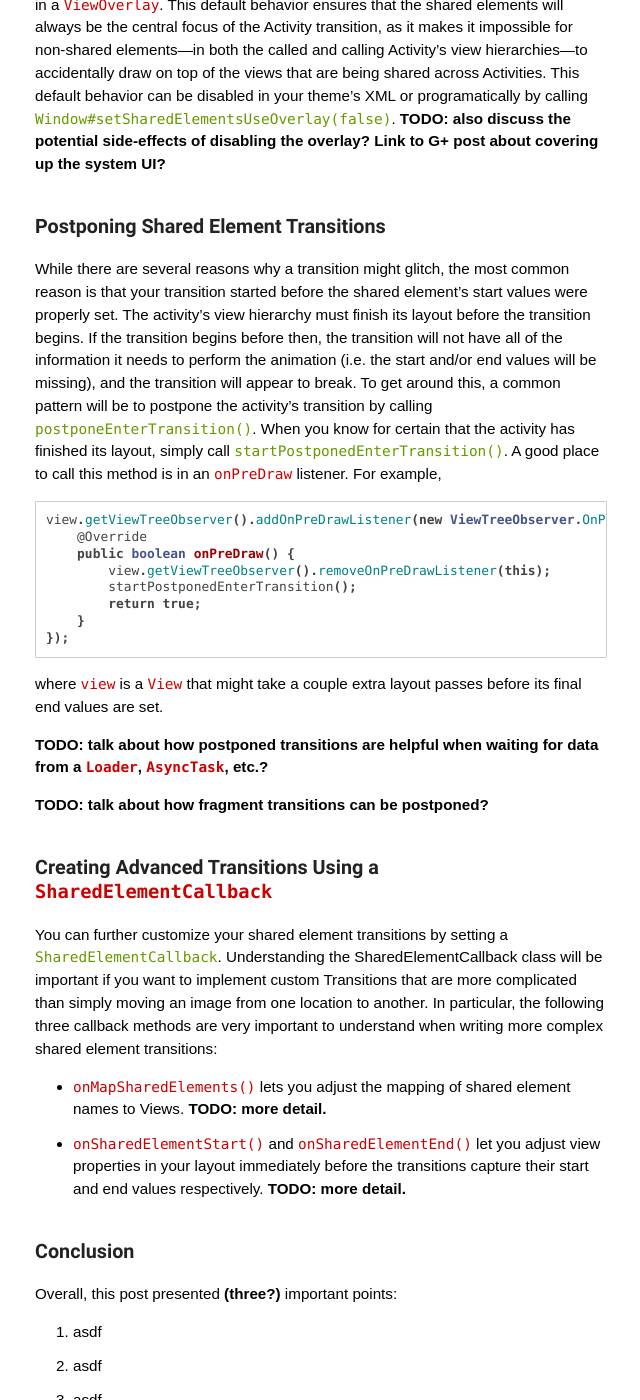
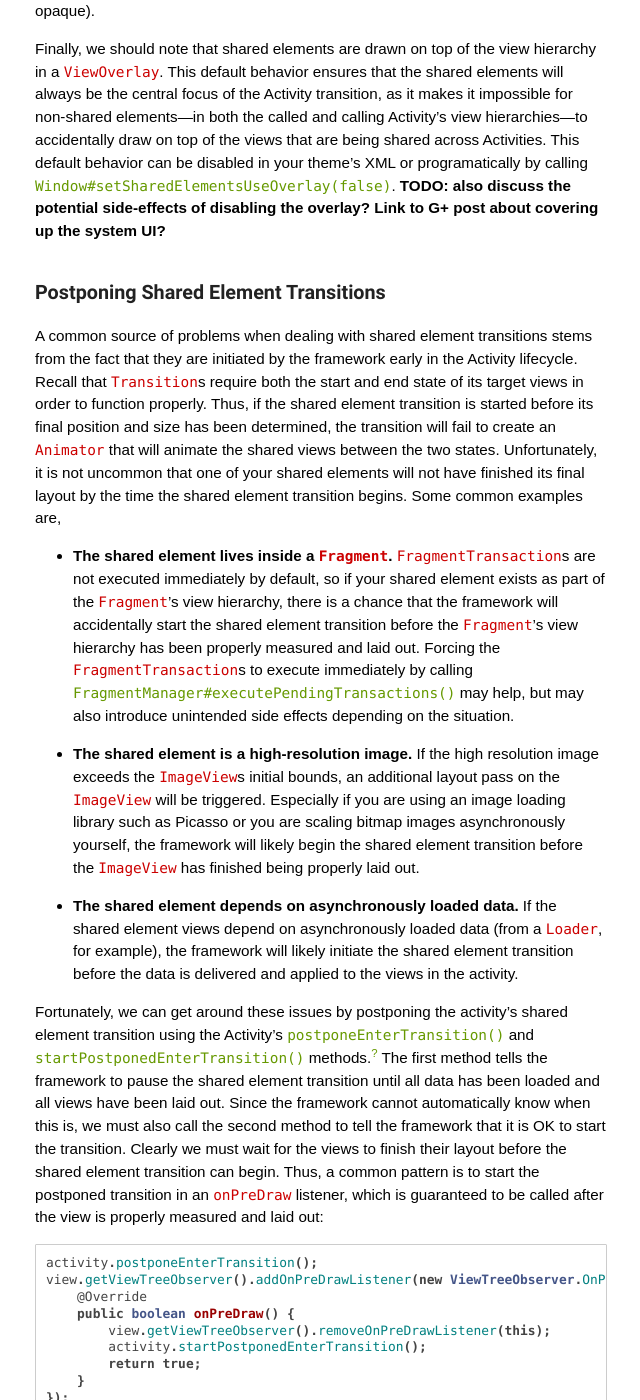
Before and after one commit to alexjlockwood/AndroidDesignPatterns, a Jekyll site: the page built from _posts/2014-12-16-activity-fragment-shared-element-transitions-part3.md, in a window 1280 px wide and 1400 px high, scrolled down 2708 px. Shown: the whole window, without its empty margins (249-889 px from the left). Built offline with Jekyll 4.4.1, drawn with Linux system fonts in a browser that asks for light colours; some web fonts are replaced; Markdown is read by kramdown in place of the engine named in the settings; comment, search, counter and statistics services are not loaded; some of the changed text lies outside the part shown.

Commit message:
updated shared element draft

````diff
--- a/_posts/2014-12-16-activity-fragment-shared-element-transitions-part3.md
+++ b/_posts/2014-12-16-activity-fragment-shared-element-transitions-part3.md
@@ -45,7 +45,7 @@ So far our analysis of shared element transitions has only scratched the surface
 
 ### Shared Element Transitions Under-The-Hood
 
-Recall from the [part 1][part1] of this series that a `Transition` has two main responsibilities: capturing the start and end state of its target views and creating an `Animator` that will animate the views between the two states. Shared element transitions are no different: before a shared element transition's animation can be created, the framework must give it the state information it needs by altering each shared element's state (such as position and size) on the screen. More specifically, when Activity `A` starts Activity `B` the following sequence of events occurs:<sup><a href="#footnote2" id="ref2">2</a></sup>
+Recall from the [part 1][part1] of this series that a `Transition` has two main responsibilities: capturing the start and end state of its target views and creating an `Animator` that will animate the views between the two states. Shared element transitions are no different: before a shared element transition's animation can be created, the framework must give it the state information it needs by altering each shared element's state (such as position and size) on the screen. More specifically, when Activity `A` starts Activity `B` the following sequence of events occurs:<sup><a href="#footnote?" id="ref?">?</a></sup>
 
 1. `A` calls `startActivity()`, specifying the shared elements that should be animated during the transition.
 2. Activity `B` is started with its window initially made translucent. The framework searches `B`'s view hierarchy for the shared elements to be animated by comparing their transition names and positions them in `B` to match their position in `A`.
@@ -56,30 +56,37 @@ Recall from the [part 1][part1] of this series that a `Transition` has two main
 
 Whereas content transitions are governed by changes made to each transitioning view's visibility, shared element transitions are governed by changes made to each shared element view's position and size. As a result, the `ChangeBounds`, `ChangeTransform`, `ChangeClipBounds`, and `ChangeImageTransform` transitions are usually good options to use (**TODO: break down what each type of transition does and how it behaves?**). In fact, you will probably find that sticking with the default [`@android:transition/move`][Move] transition will work fine in most cases.
 
+### Shared Elements Are Not Actually "Shared"
+
 It is also worth noting that shared elements are not actually "shared". When you look at a shared element transition, you might think that what you are seeing is a single `View` object animating out of its activity and into its resting location within the new activity. _This is not the case._ What actually happens is the called Activity starts out translucent. One of the first things the framework does is it adds the shared elements to the translucent Activity and repositions them to match the view’s initial position inside the calling Activity and sets the view inside the calling Activity to `INVISIBLE`. When the transition begins, the shared element will appear to transition seamlessly from one Activity to another (but really what happens is the shared element is simply animating inside the called Activity, which gradually animates from translucent to fully opaque).
 
 Finally, we should note that shared elements are drawn on top of the view hierarchy in a `ViewOverlay`. This default behavior ensures that the shared elements will always be the central focus of the Activity transition, as it makes it impossible for non-shared elements&mdash;in both the called and calling Activity's view hierarchies&mdash;to accidentally draw on top of the views that are being shared across Activities. This default behavior can be disabled in your theme's XML or programatically by calling [`Window#setSharedElementsUseOverlay(false)`][setSharedElementsUseOverlay]. **TODO: also discuss the potential side-effects of disabling the overlay? Link to G+ post about covering up the system UI?**
 
 ### Postponing Shared Element Transitions
 
-While there are several reasons why a transition might glitch, the most common reason is that your transition started before the shared element's start values were properly set. The activity's view hierarchy must finish its layout before the transition begins. If the transition begins before then, the transition will not have all of the information it needs to perform the animation (i.e. the start and/or end values will be missing), and the transition will appear to break. To get around this, a common pattern will be to postpone the activity’s transition by calling [`postponeEnterTransition()`][postponeEnterTransition]. When you know for certain that the activity has finished its layout, simply call [`startPostponedEnterTransition()`][startPostponedEnterTransition]. A good place to call this method is in an `onPreDraw` listener. For example,
+A common source of problems when dealing with shared element transitions stems from the fact that they are initiated by the framework early in the Activity lifecycle. Recall that `Transition`s require both the start and end state of its target views in order to function properly. Thus, if the shared element transition is started before its final position and size has been determined, the transition will fail to create an `Animator` that will animate the shared views between the two states. Unfortunately, it is not uncommon that one of your shared elements will not have finished its final layout by the time the shared element transition begins. Some common examples are,
+
+* **The shared element lives inside a `Fragment`.** `FragmentTransaction`s are not executed immediately by default, so if your shared element exists as part of the `Fragment`'s view hierarchy, there is a chance that the framework will accidentally start the shared element transition before the `Fragment`'s view hierarchy has been properly measured and laid out. Forcing the `FragmentTransaction`s to execute immediately by calling [`FragmentManager#executePendingTransactions()`][FragmentManager#executePendingTransactions] may help, but may also introduce unintended side effects depending on the situation.
+
+* **The shared element is a high-resolution image.** If the high resolution image exceeds the `ImageView`s initial bounds, an additional layout pass on the `ImageView` will be triggered. Especially if you are using an image loading library such as Picasso or you are scaling bitmap images asynchronously yourself, the framework will likely begin the shared element transition before the `ImageView` has finished being properly laid out.
+
+* **The shared element depends on asynchronously loaded data.** If the shared element views depend on asynchronously loaded data (from a `Loader`, for example), the framework will likely initiate the shared element transition before the data is delivered and applied to the views in the activity.
+
+Fortunately, we can get around these issues by postponing the activity's shared element transition using the Activity's [`postponeEnterTransition()`][postponeEnterTransition] and [`startPostponedEnterTransition()`][startPostponedEnterTransition] methods.<sup><a href="#footnote?" id="ref?">?</a></sup> The first method tells the framework to pause the shared element transition until all data has been loaded and all views have been laid out. Since the framework cannot automatically know when this is, we must also call the second method to tell the framework that it is OK to start the transition. Clearly we must wait for the views to finish their layout before the shared element transition can begin. Thus, a common pattern is to start the postponed transition in an `onPreDraw` listener, which is guaranteed to be called after the view is properly measured and laid out:
 
 ```java
+activity.postponeEnterTransition();
 view.getViewTreeObserver().addOnPreDrawListener(new ViewTreeObserver.OnPreDrawListener() {
     @Override
     public boolean onPreDraw() {
         view.getViewTreeObserver().removeOnPreDrawListener(this);
-        startPostponedEnterTransition();
+        activity.startPostponedEnterTransition();
         return true;
     }
 });
 ```
 
-where `view` is a `View` that might take a couple extra layout passes before its final end values are set.
-
-**TODO: talk about how postponed transitions are helpful when waiting for data from a `Loader`, `AsyncTask`, etc.?**
-
-**TODO: talk about how fragment transitions can be postponed?**
+Despite their names, these two methods can be used to postpone both enter and return shared element transitions. If `A` starts `B` then the enter shared element transition can be postponed by calling `postponeEnterTransition()` in `B`'s `onCreate()` method. If `B` is returning to `A`, then the return shared element transition can be postponed by calling `postponeEnterTransition()` in `A`'s `onActivityReenter()` method.
 
 ### Creating Advanced Transitions Using a `SharedElementCallback`
 
@@ -99,9 +106,11 @@ Overall, this post presented **(three?)** important points:
 As always, thanks for reading! Feel free to leave a comment if you have any questions, and don't forget to +1 and/or share this blog post if you found it helpful!
 
 <hr class="footnote-divider"/>
-<sup id="footnote1">1</sup> For Activity Transitions, additional animations may also be specified using the `setSharedElementExitTransition()` and `setSharedElementReenterTransition()` methods. By default, the activity window's exit and reenter shared element transitions are `null`. An example illustrating when it might make sense to specify an exit or reenter shared element transition is given in [this blog post][SharedElementExitReenterBlogPost]. For an explanation of why these two methods are not available for Fragment transitions, see the comments on George Mount's StackOverflow answer [here][StackOverflowExitReenterTransitions]. <a href="#ref1" title="Jump to footnote 1.">&#8617;</a>
+<sup id="footnote?">?</sup> For Activity Transitions, additional animations may also be specified using the `setSharedElementExitTransition()` and `setSharedElementReenterTransition()` methods. By default, the activity window's exit and reenter shared element transitions are `null`. An example illustrating when it might make sense to specify an exit or reenter shared element transition is given in [this blog post][SharedElementExitReenterBlogPost]. For an explanation of why these two methods are not available for Fragment transitions, see the comments on George Mount's StackOverflow answer [here][StackOverflowExitReenterTransitions]. <a href="#ref?" title="Jump to footnote ?.">&#8617;</a>
 
-<sup id="footnote2">2</sup> **TODO: footnote that talks about the shared element exit transition in-depth... i.e. in between step 1 and 2 the framework will run the exit shared element transition** <a href="#ref2" title="Jump to footnote 2.">&#8617;</a>
+<sup id="footnote?">?</sup> **TODO: footnote that talks about the shared element exit transition in-depth... i.e. in between step 1 and 2 the framework will run the exit shared element transition** <a href="#ref?" title="Jump to footnote ?.">&#8617;</a>
+
+<sup id="footnote?">?</sup> Note that `postponeEnterTransition()` and `startPostponedEnterTransition()` methods only work for Activity Transitions and not for Fragment Transitions. For an explanation and possible workaround, see [this StackOverflow answer][PostponeEnterTransitionForFragments] and [this Google+ post][PostponeEnterTransitionForFragmentsG+]. <a href="#ref?" title="Jump to footnote ?.">&#8617;</a>
 
   [setSharedElementExitTransition]: https://developer.android.com/reference/android/view/Window.html#setSharedElementExitTransition(android.transition.Transition)
   [setSharedElementEnterTransition]: https://developer.android.com/reference/android/view/Window.html#setSharedElementEnterTransition(android.transition.Transition)
@@ -123,6 +132,11 @@ As always, thanks for reading! Feel free to leave a comment if you have any ques
   [SharedElementExitReenterBlogPost]: https://halfthought.wordpress.com/2014/12/08/what-are-all-these-dang-transitions/
   [StackOverflowExitReenterTransitions]: http://stackoverflow.com/q/27346020/844882
 
+  [FragmentManager#executePendingTransactions]: https://developer.android.com/reference/android/app/FragmentManager.html#executePendingTransactions()
+  [GooglePlusPostponeEnterTransition]: https://plus.google.com/+AlexLockwood/posts/FJsp1N9XNLS
+  [GooglePlusSystemUI]: https://plus.google.com/+AlexLockwood/posts/RPtwZ5nNebb
+  [PostponeEnterTransitionForFragments]: http://stackoverflow.com/q/26977303/844882
+  [PostponeEnterTransitionForFragmentsG+]: https://plus.google.com/+AlexLockwood/posts/3DxHT42rmmY
 
   [part1]: /2014/12/activity-fragment-transitions-in-android-lollipop-part1.html
   [part2]: /2014/12/activity-fragment-content-transitions-in-depth-part2.html
````
Also changed, not shown: other parts of _posts/2014-12-16-activity-fragment-shared-element-transitions-part3.md (+1 -1 lines).
